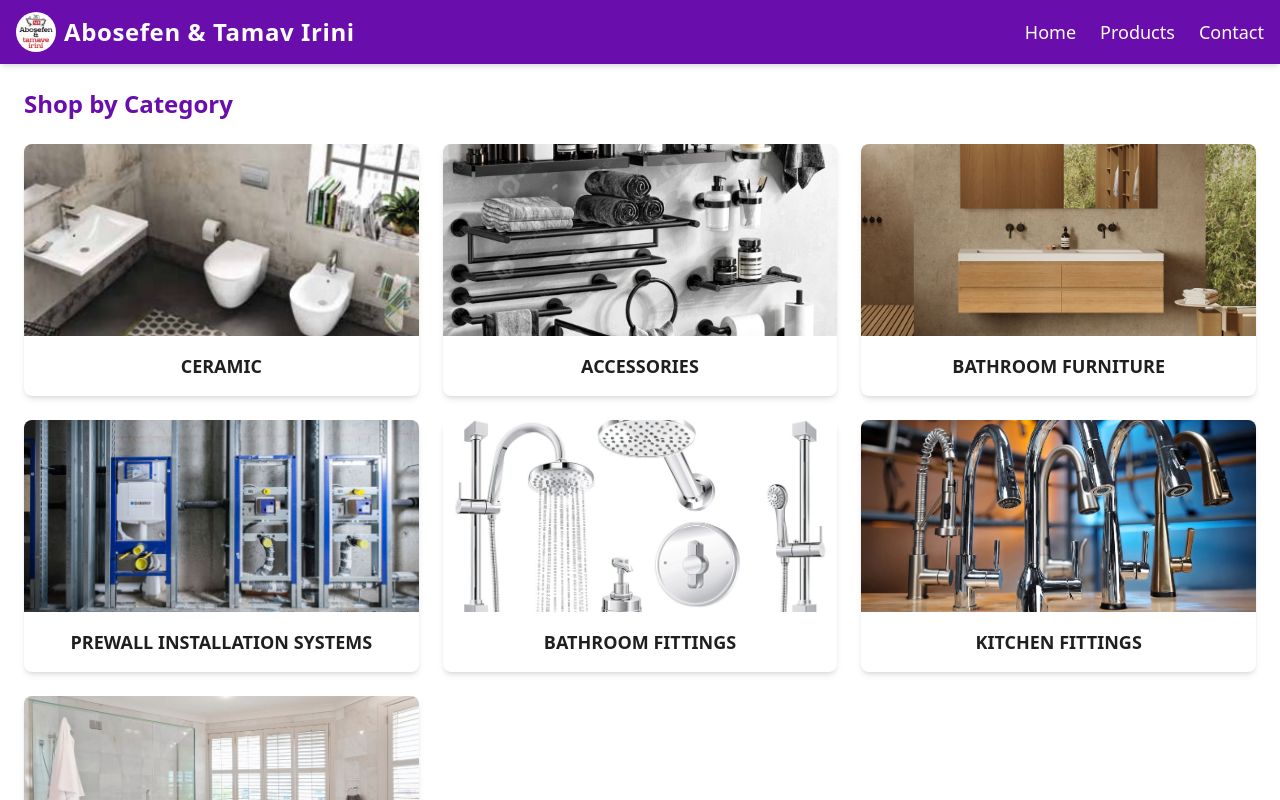
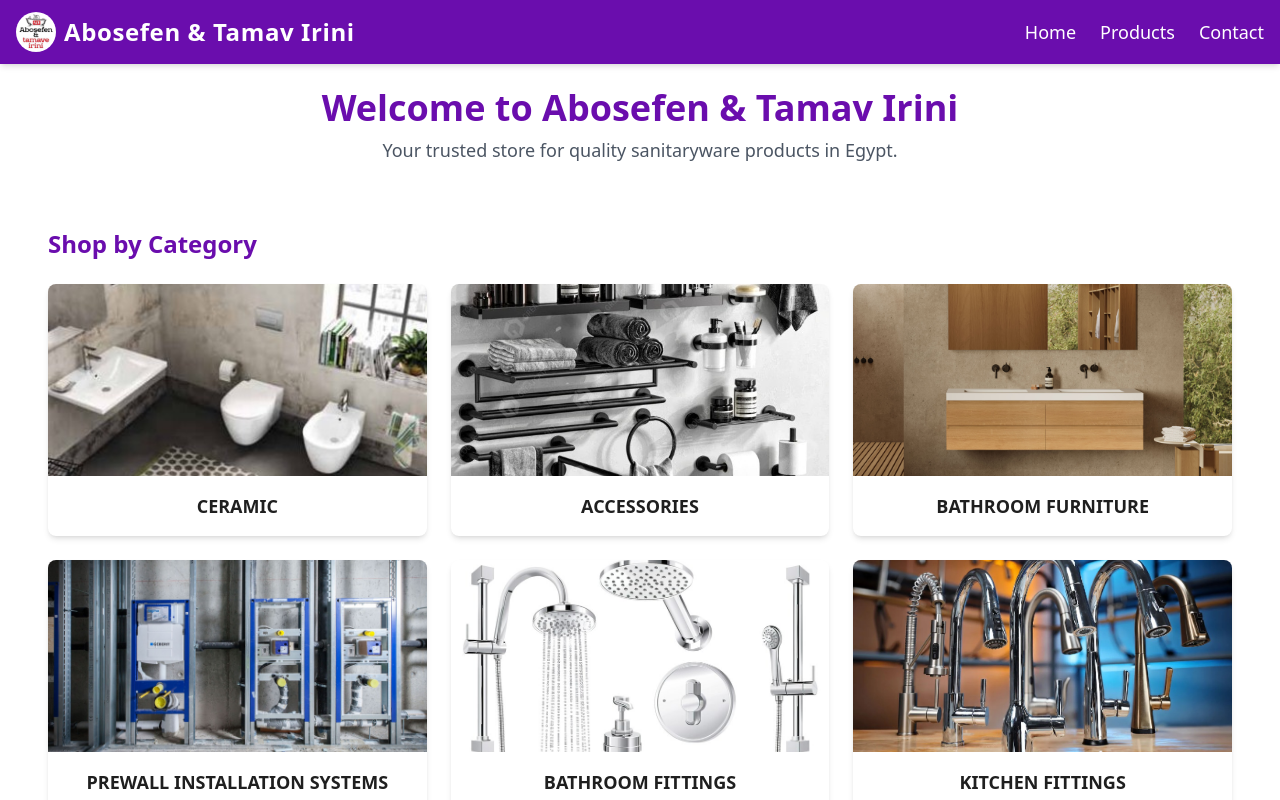
Before and after one commit to AntoniousShehata/AbosefenTamave, a React (Vite) app: page / in a window 1280 px wide. Shown: the top 800 px of the page. Built offline with nearby package versions, Linux system fonts and the light colour scheme.

Commit message:
redierct all links correctly and changing categories page name to Productspage

```diff
--- a/src/App.jsx
+++ b/src/App.jsx
@@ -1,19 +1,21 @@
 import React from 'react';
 import { BrowserRouter as Router, Routes, Route } from 'react-router-dom';
 import Header from './components/Header';
-import Categories from './pages/Categories';
+import ProductsPage from './pages/ProductsPage';
 import Products from './pages/Products';
+import Home from './pages/Home';
+
 
 function App() {
   return (
     <Router>
       <Header />
       <Routes>
-        <Route path="/" element={<Categories />} />
+        <Route path="/" element={<Home />} />
+        <Route path="/products" element={<ProductsPage />} />
         <Route path="/products/:category" element={<Products />} />
       </Routes>
     </Router>
-
   );
 }
 
--- a/src/components/Header.jsx
+++ b/src/components/Header.jsx
@@ -20,7 +20,7 @@ function Header() {
         {/* Desktop Menu */}
         <nav className="hidden md:flex gap-6 text-lg">
           <Link to="/" className="hover:text-secondary transition">Home</Link>
-          <Link to="/Categories" className="hover:text-secondary transition">Products</Link>
+          <Link to="/products" className="hover:text-secondary transition">Products</Link>
           <Link to="/contact" className="hover:text-secondary transition">Contact</Link>
         </nav>
 
--- /dev/null
+++ b/src/pages/Home.jsx
@@ -0,0 +1,37 @@
+import React from 'react';
+import { useNavigate } from 'react-router-dom';
+import ProductsPage from './ProductsPage';
+
+const categories = [
+  {
+    name: 'Bathroom Sets',
+    image: '/pictures/ideal_toilets.jpg',
+  },
+  {
+    name: 'Mixers',
+    image: '/pictures/kitchen_mixer.jpg',
+  },
+  {
+    name: 'Sinks',
+    image: '/pictures/ceramic_sink.jpg',
+  },
+];
+
+function Home() {
+  return (
+    <div className="p-6">
+      <div className="text-center mb-10">
+        <h1 className="text-4xl font-bold text-primary mb-2">
+          Welcome to Abosefen & Tamav Irini
+        </h1>
+        <p className="text-lg text-gray-600">
+          Your trusted store for quality sanitaryware products in Egypt.
+        </p>
+      </div>
+
+      <ProductsPage />
+    </div>
+  );
+}
+
+export default Home;
--- a/src/pages/Categories.jsx
+++ b/src/pages/ProductsPage.jsx
@@ -39,7 +39,7 @@ const categories = [
   },
 ];
 
-function Categories() {
+function ProductsPage() {
   const navigate = useNavigate();
 
   return (
@@ -67,4 +67,4 @@ function Categories() {
   );
 }
 
-export default Categories;
+export default ProductsPage;
```
Also changed, not shown: src/pages/Products.jsx (line endings or trailing spaces).
